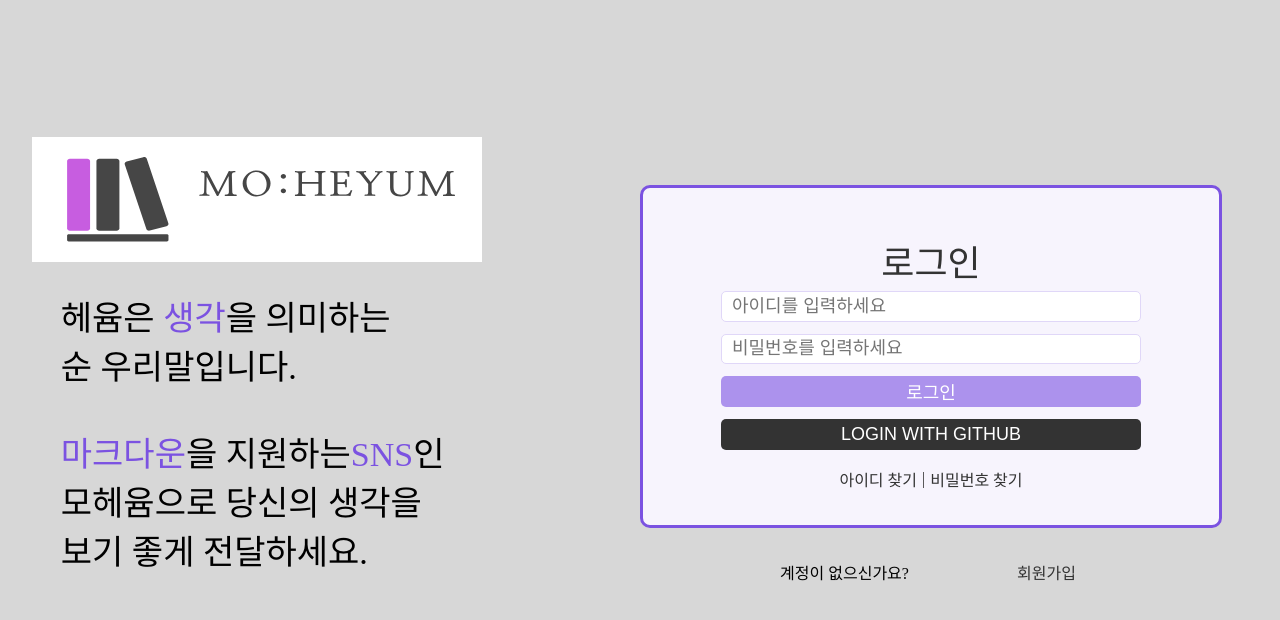
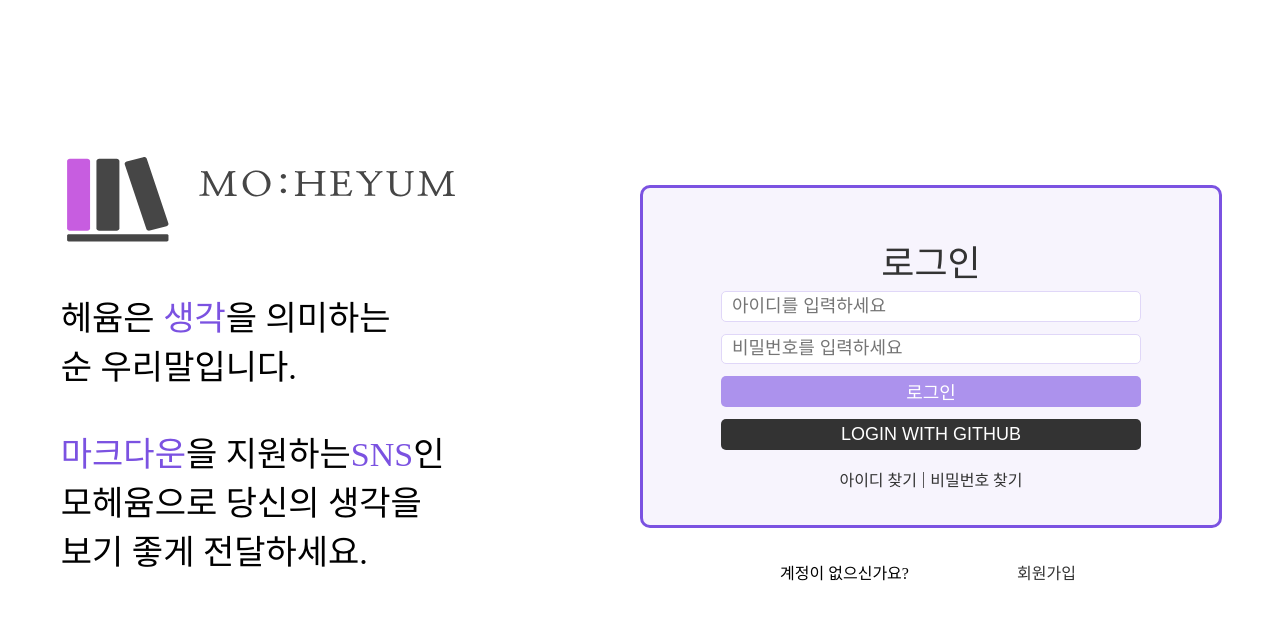
Before and after one commit to boostcampwm-2022/web34-moheyum, a Next.js app in the folder client/: page /login in a window 1280 px wide. Shown: the top 620 px of the page. Built offline with nearby package versions, Linux system fonts and the light colour scheme.

Commit message:
design(fe): Frame 다시 적용 #34

```diff
--- a/client/pages/login.tsx
+++ b/client/pages/login.tsx
@@ -1,12 +1,13 @@
 import React from 'react';
 import Introduction from '../components/login/Introduction';
 import Login from '../components/login/Login';
+import Frame from '../styles/frame';
 
 export default function login() {
   return (
-    <>
+    <Frame>
       <Introduction />
       <Login />
-    </>
+    </Frame>
   );
 }
--- a/client/pages/main.tsx
+++ b/client/pages/main.tsx
@@ -1,5 +1,6 @@
 import React from 'react';
+import Frame from '../styles/frame';
 
 export default function main() {
-  return <>main</>;
+  return <Frame>main</Frame>;
 }
--- /dev/null
+++ b/client/styles/frame.ts
@@ -0,0 +1,12 @@
+import styled from '@emotion/styled';
+import COLORS from './color';
+import { displayCenter } from './mixin';
+
+const Frame = styled.div`
+  background-color: ${COLORS.WHITE};
+  width: 1280px;
+  height: 100%;
+  ${displayCenter}
+`;
+
+export default Frame;
```
Also changed, not shown: client/pages/index.tsx (+1 -11 lines).
